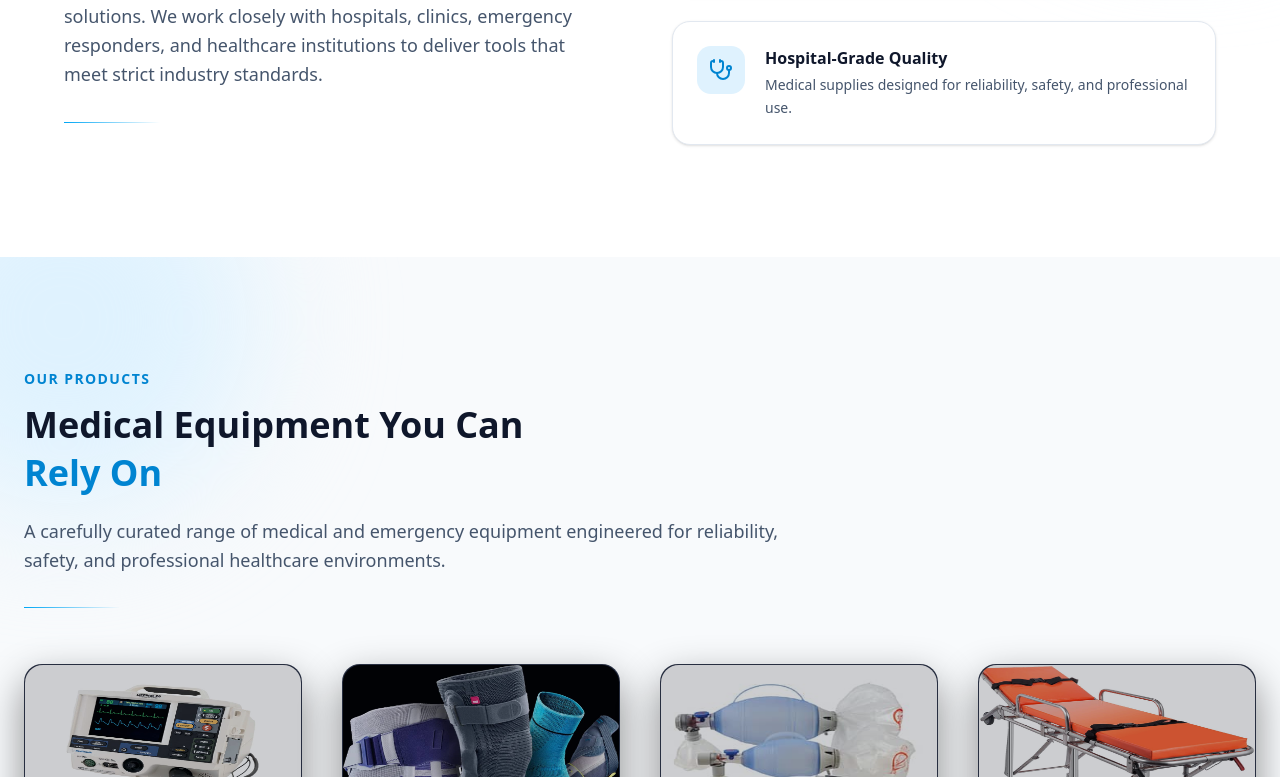
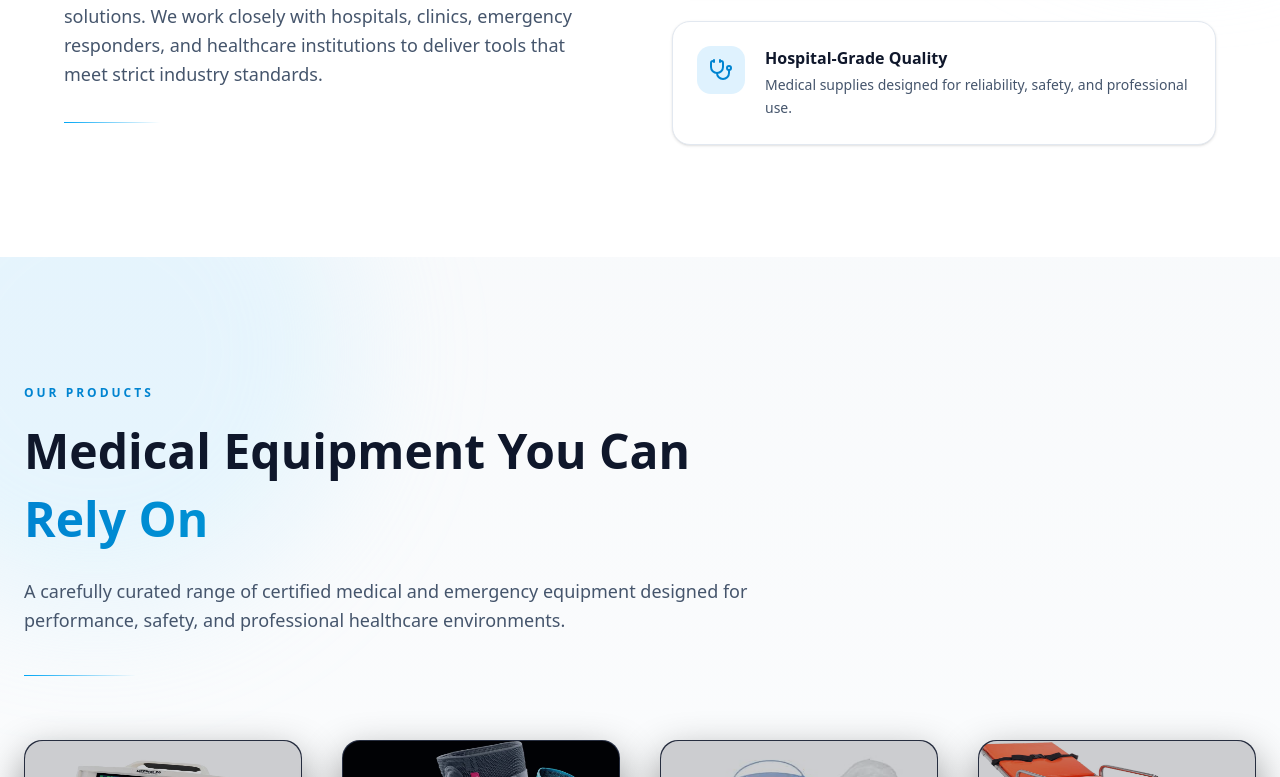
Before and after one commit to oduyemi/DocMarineHs, a React (Vite) app: page / in a window 1280 px wide. Shown: the part 1283-2060 px from the top of the page. Built offline with nearby package versions, Linux system fonts and the light colour scheme.

Commit message:
Products Section enhanced

```diff
--- a/src/components/Products.tsx
+++ b/src/components/Products.tsx
@@ -1,55 +1,62 @@
-"use client";
-
 import { motion } from "framer-motion";
 import { products } from "../data/products";
 import { ProductCard } from "./ProductCard";
 
 export const Products = () => {
   return (
-    <section className="relative bg-slate-50 py-20 lg:py-28 px-6 overflow-hidden" id="products">
-      {/* Subtle background accents */}
-      <div className="absolute -top-32 -left-32 h-96 w-96 rounded-full bg-sky-100 blur-3xl" />
-      <div className="absolute -bottom-32 -right-32 h-96 w-96 rounded-full bg-sky-100 blur-3xl" />
+    <section
+      id="products"
+      className="
+        relative overflow-hidden
+        bg-gradient-to-b from-slate-50 via-white to-slate-50
+        py-24 lg:py-32 px-6
+      "
+    >
+      {/* Ambient background accents */}
+      <div className="pointer-events-none absolute -top-40 -left-40 h-[32rem] w-[32rem] rounded-full bg-sky-200/30 blur-3xl" />
+      <div className="pointer-events-none absolute -bottom-40 -right-40 h-[32rem] w-[32rem] rounded-full bg-cyan-200/30 blur-3xl" />
 
       <div className="relative max-w-7xl mx-auto">
         {/* Header */}
         <motion.div
-          initial={{ opacity: 0, y: 30 }}
+          initial={{ opacity: 0, y: 24 }}
           whileInView={{ opacity: 1, y: 0 }}
-          transition={{ duration: 0.7, ease: "easeOut" }}
+          transition={{ duration: 0.7, ease: [0.22, 1, 0.36, 1] }}
           viewport={{ once: true }}
-          className="mb-14 max-w-3xl"
+          className="mb-16 max-w-3xl"
         >
-          <p className="text-sm uppercase tracking-widest text-sky-600 font-semibold">
+          <p className="text-xs font-semibold uppercase tracking-[0.25em] text-sky-600">
             Our Products
           </p>
 
-          <h2 className="mt-4 text-3xl md:text-4xl font-extrabold text-slate-900">
+          <h2 className="mt-5 text-3xl md:text-4xl lg:text-5xl font-extrabold text-slate-900 leading-tight">
             Medical Equipment You Can
-            <span className="block text-sky-600 mt-2">
+            <span className="block mt-2 bg-gradient-to-r from-sky-600 to-cyan-500 bg-clip-text text-transparent">
               Rely On
             </span>
           </h2>
 
-          <p className="mt-6 text-lg text-slate-600 leading-relaxed">
-            A carefully curated range of medical and emergency equipment
-            engineered for reliability, safety, and professional healthcare
-            environments.
+          <p className="mt-7 text-lg text-slate-600 leading-relaxed">
+            A carefully curated range of certified medical and emergency
+            equipment designed for performance, safety, and professional
+            healthcare environments.
           </p>
 
-          {/* Accent divider */}
-          <div className="mt-8 h-px w-24 bg-gradient-to-r from-sky-500 to-transparent" />
+          {/* Accent */}
+          <div className="mt-10 h-px w-28 bg-gradient-to-r from-sky-500 to-transparent" />
         </motion.div>
 
         {/* Products Grid */}
         <motion.div
           initial="hidden"
           whileInView="show"
-          viewport={{ once: true }}
+          viewport={{ once: true, margin: "-80px" }}
           variants={{
             hidden: {},
             show: {
-              transition: { staggerChildren: 0.08 },
+              transition: {
+                staggerChildren: 0.1,
+              },
             },
           }}
           className="
@@ -63,10 +70,13 @@ export const Products = () => {
             <motion.div
               key={product.id}
               variants={{
-                hidden: { opacity: 0, y: 40 },
-                show: { opacity: 1, y: 0 },
+                hidden: { opacity: 0, y: 32, scale: 0.96 },
+                show: { opacity: 1, y: 0, scale: 1 },
               }}
-              transition={{ duration: 0.6, ease: "easeOut" }}
+              transition={{
+                duration: 0.55,
+                ease: [0.22, 1, 0.36, 1],
+              }}
             >
               <ProductCard product={product} />
             </motion.div>
```
